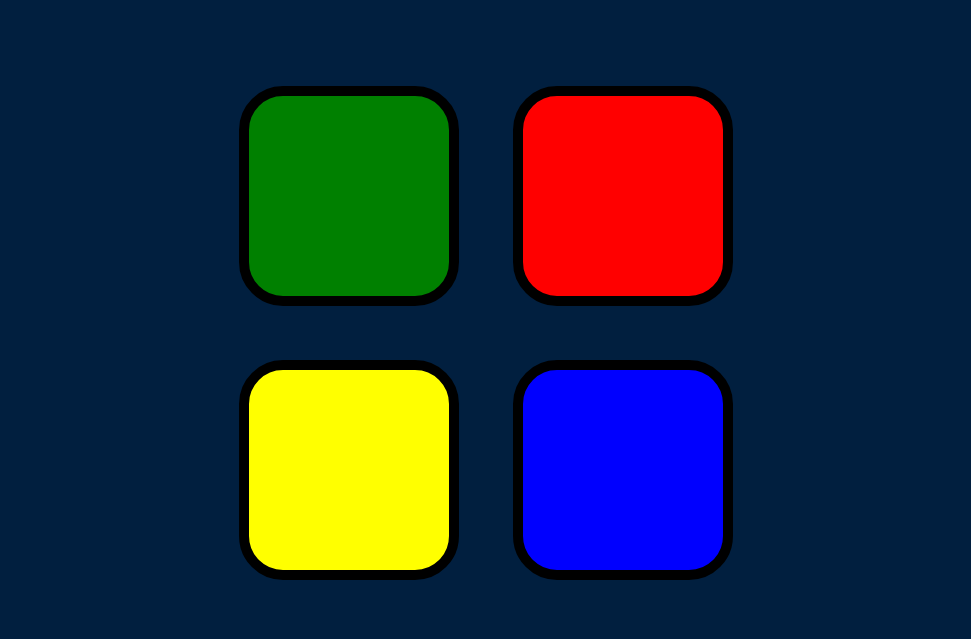
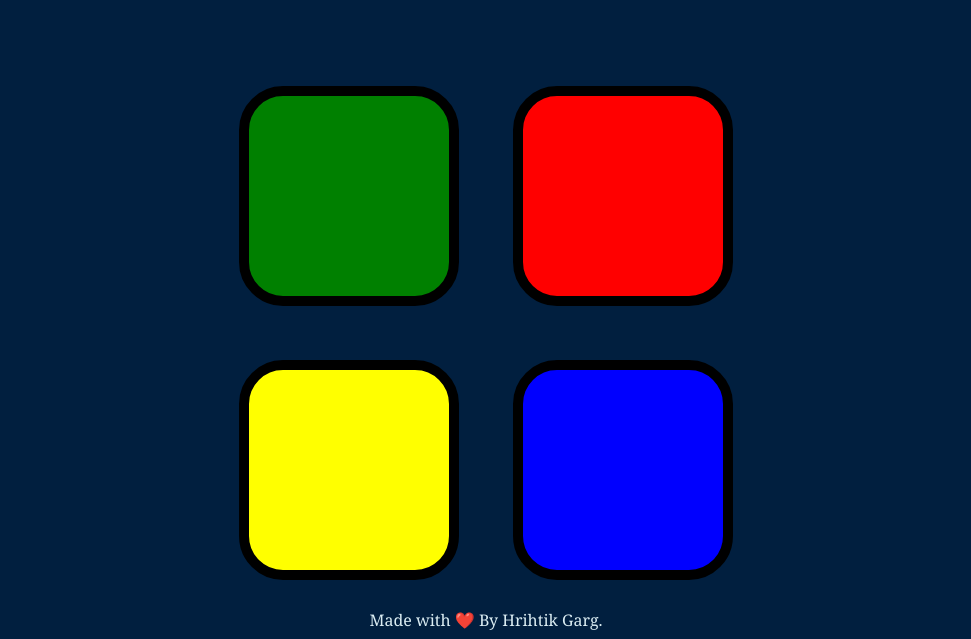
Before and after one commit to hrithikgarg/simon-game, a plain HTML site: page index.html in a window 1280 px wide. Shown: the part 205-844 px from the top of the page, without its empty margins (154-1125 px from the left). Before the commit the page ends 822 px from the top, so only its background shows below. Drawn offline with nearby package versions, Linux system fonts and the light colour scheme.

Commit message:
Update index.html

```diff
--- a/index.html
+++ b/index.html
@@ -35,8 +35,12 @@
     </div>
 
   </div>
+  <footer>
+  Made with ❤️ By Hrihtik Garg.
+</footer>
 <script src="https://ajax.googleapis.com/ajax/libs/jquery/3.6.0/jquery.min.js"></script>
 <script src="game.js"></script>
+
 </body>
 
 </html>
```
